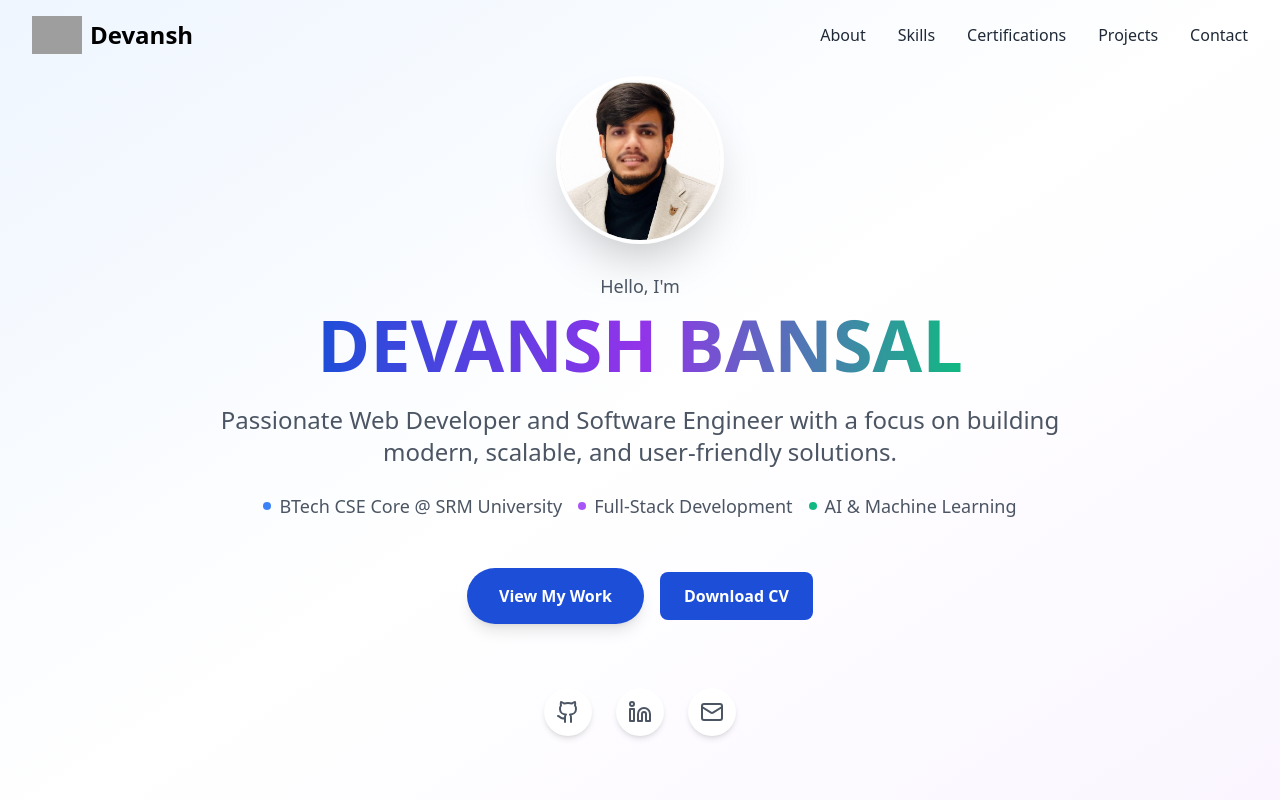
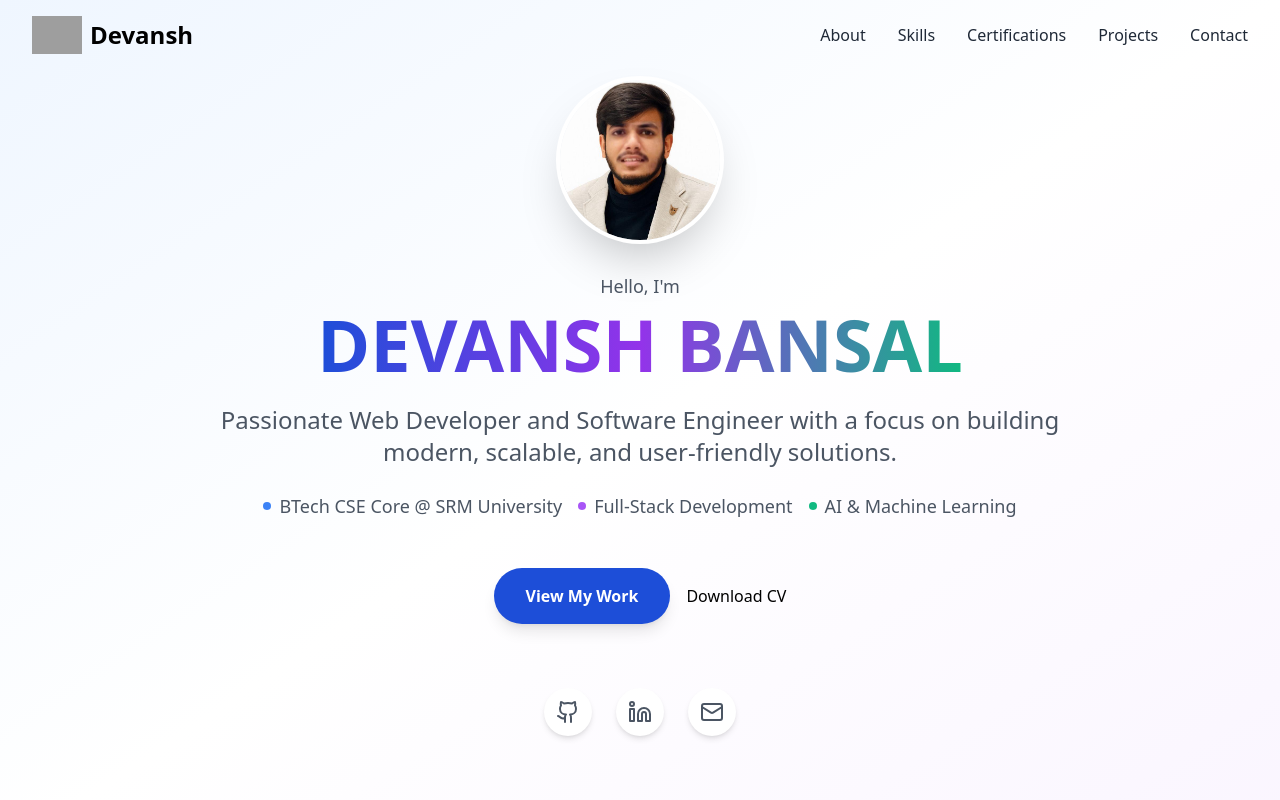
Before and after one commit to dev9923/portfolio, a React (Vite) app: page / in a window 1280 px wide. Shown: the top 800 px of the page. Built offline with nearby package versions, Linux system fonts and the light colour scheme; grey boxes are pictures that could not be loaded.

Commit message:
Updated Hero.tsx

```diff
--- a/src/components/Hero.tsx
+++ b/src/components/Hero.tsx
@@ -62,12 +62,10 @@ const Hero = () => {
               View My Work
             </button>
            <a
-            href="/Resume (3).pdf"
-            download
-            className="inline-flex items-center gap-2 px-6 py-3 bg-blue-700 text-white font-semibold rounded-lg hover:bg-blue-800 transition-all"
-            >
-            Download CV
-          </a>
+             href="/Resume.pdf"
+             download>
+             Download CV
+           </a>
 
           </div>
 
```
